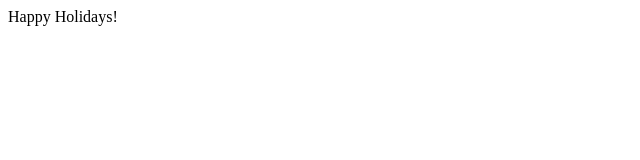
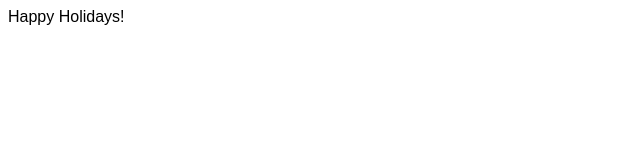
Before and after one commit to domvieira/holiday, a plain HTML site: page index.html in a window 1280 px wide. Shown: the full height of the page, 0-640 px from the left. Drawn offline with Linux system fonts and the light colour scheme.

Commit message:
Added default font

```diff
--- a/index.html
+++ b/index.html
@@ -3,6 +3,7 @@
     <title>Happy Holidays 2023</title>
     <style>
       div {margin: auto;}
+      body {font-family: Arial, sans-serif;}
     </style>
   </head>
   <body>
```
